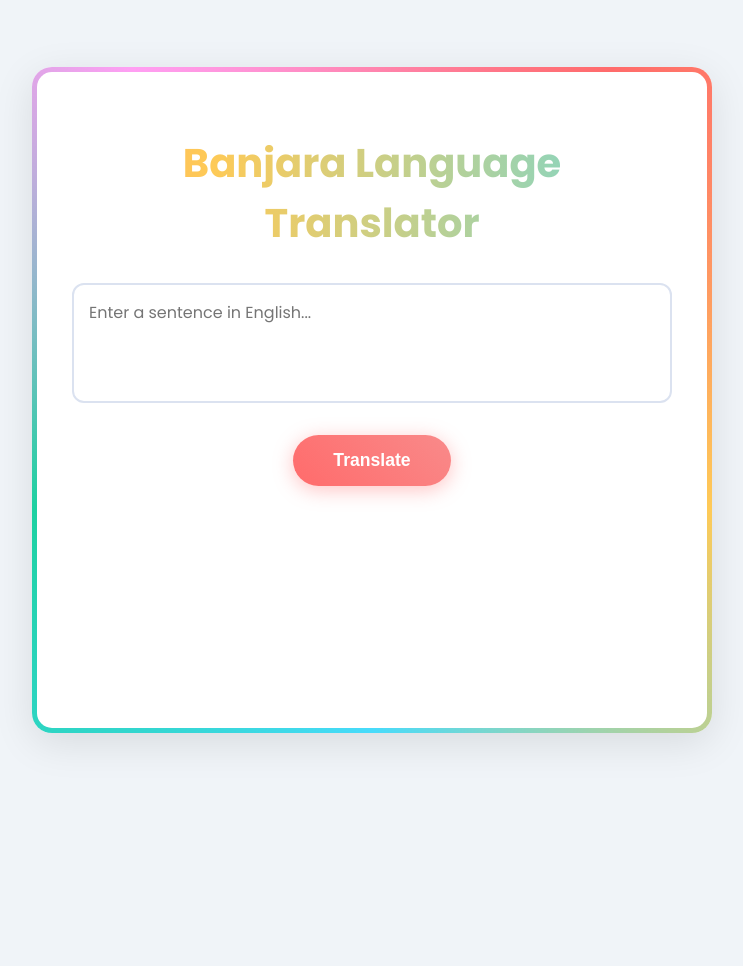
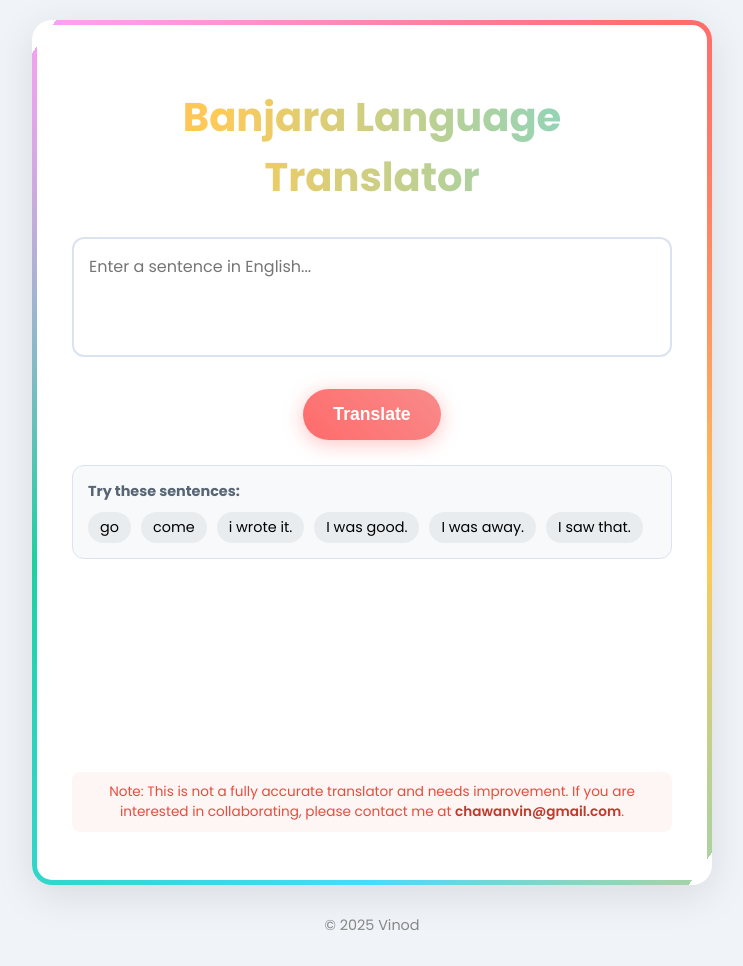
Before and after one commit to 218r5a0503/web, a Flask app: page / in a window 1280 px wide. Shown: the whole page, without its empty margins (268-1011 px from the left). Before the commit the page ends 743 px from the top, so only its background shows below. Run offline with Flask 3, Linux system fonts and the light colour scheme; parts of the project's set-up code (start-up, migrations or seed data) failed here and were passed over.

Commit message:
update text and footer

```diff
--- a/templates/index.html
+++ b/templates/index.html
@@ -13,6 +13,7 @@
             font-family: 'Poppins', sans-serif;
             background-color: #f0f4f8; /* Light background */
             display: flex;
+            flex-direction: column; /* Allow footer to sit below */
             justify-content: center;
             align-items: center;
             min-height: 100vh;
@@ -33,6 +34,7 @@
             text-align: center;
             overflow: hidden; /* Hide the overflowing parts of the rotating border */
             z-index: 1;
+            margin-bottom: 20px; /* Space above footer */
         }
 
         /* --- 360 Degree Colorful Rotating Border --- */
@@ -41,34 +43,26 @@
             position: absolute;
             top: 50%;
             left: 50%;
-            width: 150%; /* Make it larger than the container */
+            width: 150%;
             height: 150%;
             z-index: -1;
-            background: conic-gradient(
-                from 0deg,
-                #ff6b6b, #feca57, #48dbfb, #1dd1a1, #ff9ff3, #ff6b6b
-            );
+            background: conic-gradient(from 0deg, #ff6b6b, #feca57, #48dbfb, #1dd1a1, #ff9ff3, #ff6b6b);
             transform: translate(-50%, -50%);
             animation: rotate-border 6s linear infinite;
         }
 
-        /* The actual padding effect is created by an inner element */
         .translator-container::after {
             content: '';
             position: absolute;
-            inset: 5px; /* This creates the "padding" for the border */
+            inset: 5px;
             background: #ffffff;
             border-radius: 15px;
             z-index: -1;
         }
 
         @keyframes rotate-border {
-            0% {
-                transform: translate(-50%, -50%) rotate(0deg);
-            }
-            100% {
-                transform: translate(-50%, -50%) rotate(360deg);
-            }
+            0% { transform: translate(-50%, -50%) rotate(0deg); }
+            100% { transform: translate(-50%, -50%) rotate(360deg); }
         }
 
         /* --- Animated Header Text --- */
@@ -76,15 +70,11 @@
             font-size: 2.5rem;
             font-weight: 700;
             margin-bottom: 30px;
-            /* Create a gradient background */
             background: linear-gradient(90deg, #ff6b6b, #feca57, #48dbfb, #1dd1a1, #ff9ff3);
             background-size: 400% 400%;
-            /* Clip the background to the text */
             -webkit-background-clip: text;
             background-clip: text;
-            /* Make the text color transparent to show the gradient */
             color: transparent;
-            /* Animate the background position */
             animation: text-flow 8s ease-in-out infinite;
         }
 
@@ -94,7 +84,12 @@
             100% { background-position: 0% 50%; }
         }
 
-        /* --- Input Textarea with Focus Animation --- */
+        /* --- Input Area --- */
+        .input-area {
+            position: relative;
+            margin-bottom: 25px;
+        }
+
         textarea {
             width: 100%;
             height: 120px;
@@ -106,33 +101,45 @@
             resize: none;
             box-sizing: border-box;
             transition: all 0.3s ease;
-            margin-bottom: 25px;
         }
 
-        /* "Flow" animation on focus */
         textarea:focus {
             outline: none;
             border-color: #48dbfb;
             box-shadow: 0 0 15px rgba(72, 219, 251, 0.5);
         }
 
-        /* --- Colorful Submit Button --- */
+        /* --- Buttons --- */
+        .button-group {
+            display: flex;
+            justify-content: center;
+            gap: 15px;
+            flex-wrap: wrap;
+        }
+
         button {
-            padding: 15px 40px;
+            padding: 15px 30px;
             font-size: 1.1rem;
             font-weight: 600;
             color: white;
             border: none;
             border-radius: 50px;
             cursor: pointer;
+            transition: all 0.3s ease;
+            display: flex;
+            align-items: center;
+            justify-content: center;
+            gap: 8px;
+        }
+
+        #translate-btn {
             background: linear-gradient(45deg, #ff6b6b, #f98a8a);
             box-shadow: 0 4px 20px rgba(255, 107, 107, 0.4);
-            transition: all 0.3s ease;
         }
 
         button:hover {
             transform: translateY(-3px);
-            box-shadow: 0 8px 25px rgba(255, 107, 107, 0.6);
+            box-shadow: 0 8px 25px rgba(0, 0, 0, 0.2);
         }
 
         button:active {
@@ -142,17 +149,17 @@
         /* --- Animated Result Pop-up --- */
         .result {
             margin-top: 30px;
-            opacity: 0; /* Hidden by default */
+            opacity: 0;
             transform: scale(0.8) translateY(20px);
             transition: all 0.5s cubic-bezier(0.175, 0.885, 0.32, 1.275);
             position: relative;
+            visibility: hidden;
         }
 
-        /* This class will be added by your backend logic to show the result */
-        /* For demonstration, I'm showing it by default if the content exists */
         .result.show {
             opacity: 1;
             transform: scale(1) translateY(0);
+            visibility: visible;
         }
 
         .result h3 {
@@ -160,7 +167,7 @@
             margin-bottom: 10px;
         }
 
-        .result p {
+        .result > p { /* Target the main prediction text */
             font-size: 1.5rem;
             font-weight: 600;
             color: #222f3e;
@@ -168,7 +175,60 @@
             padding: 20px;
             border-radius: 12px;
             min-height: 60px;
+            white-space: pre-wrap;
         }
+
+        /* --- Suggestions Section --- */
+        .suggestions {
+            margin-top: 25px;
+            text-align: left;
+            border: 1px solid #dbe2f0;
+            border-radius: 12px;
+            padding: 15px;
+            background-color: #f8f9fa;
+        }
+        .suggestions p {
+            font-size: 0.9rem;
+            color: #576574;
+            margin-bottom: 10px;
+            margin-top: 0;
+        }
+        .suggestions .tags {
+            display: flex;
+            flex-wrap: wrap;
+            gap: 10px;
+        }
+        .suggestions .tag {
+            background-color: #e9ecef;
+            padding: 5px 12px;
+            border-radius: 20px;
+            font-size: 0.9rem;
+            cursor: pointer;
+            transition: all 0.2s ease;
+        }
+        .suggestions .tag:hover {
+            background-color: #ced4da;
+            transform: scale(1.05);
+        }
+
+        /* --- Note Section --- */
+        .disclaimer-note {
+            margin-top: 30px;
+            font-size: 0.85rem;
+            color: #e74c3c; /* Red color for the note */
+            padding: 10px;
+            background-color: rgba(231, 76, 60, 0.05);
+            border-radius: 8px;
+        }
+        .disclaimer-note a {
+            color: #c0392b;
+            font-weight: 600;
+            text-decoration: none;
+        }
+        .disclaimer-note a:hover {
+            text-decoration: underline;
+        }
+
 
         /* --- Twinkling Stars Animation --- */
         .star {
@@ -178,7 +238,6 @@
             animation: twinkle 1.5s infinite;
             opacity: 0;
         }
-
         .star.s1 { top: -10px; left: 15%; width: 8px; height: 8px; animation-delay: 0s; }
         .star.s2 { top: 20px; left: 5%; width: 12px; height: 12px; animation-delay: 0.2s; }
         .star.s3 { top: 50px; left: 18%; width: 6px; height: 6px; animation-delay: 0.8s; }
@@ -192,40 +251,86 @@
             100% { transform: scale(0.5); opacity: 0; }
         }
 
+        /* --- Footer --- */
+        footer {
+            text-align: center;
+            padding: 10px 0;
+            color: #888;
+            font-size: 0.9rem;
+        }
+
     </style>
 </head>
 <body>
 
 <div class="translator-container">
     <h1>Banjara Language Translator</h1>
-    <form method="POST" action="#"> <!-- Using # for demo -->
-        <textarea name="src_sentence" placeholder="Enter a sentence in English..."></textarea><br>
-        <button type="submit">Translate</button>
+
+    <!-- This form will now submit to your Flask backend -->
+    <form method="POST" action="/">
+        <div class="input-area">
+            <!-- The name="src_sentence" is crucial for Flask to get the data -->
+            <!-- The value is now safely accessed to prevent errors on initial load -->
+            <textarea id="src-sentence" name="src_sentence" placeholder="Enter a sentence in English...">{{ request.form.get('src_sentence', '') }}</textarea>
+        </div>
+
+        <div class="button-group">
+            <!-- The button is now a submit type -->
+            <button type="submit" id="translate-btn">Translate</button>
+        </div>
     </form>
 
-    <!--
-      The 'show' class makes the result visible with an animation.
-      Your backend template engine (like Flask/Jinja2) should add this class
-      conditionally when a prediction is available.
+    <!-- Suggestions Section -->
+    <div class="suggestions">
+        <p><strong>Try these sentences:</strong></p>
+        <div class="tags">
+            <span class="tag">go</span>
+            <span class="tag">come</span>
+            <span class="tag">i wrote it.</span>
+            <span class="tag">I was good.</span>
+            <span class="tag">I was away.</span>
+            <span class="tag">I saw that.</span>
+        </div>
+    </div>
 
-      Example with Jinja2:
-      <div class="result {% if prediction %}show{% endif %}">
-    -->
-    <div class="result {% if prediction %}show{% endif %}">
-        <!-- Stars for decoration -->
+    <!-- The 'show' class is now added by Flask/Jinja2 if a prediction exists -->
+    <div class="result {% if prediction %}show{% endif %}" id="result-container">
         <div class="star s1"></div>
         <div class="star s2"></div>
         <div class="star s3"></div>
         <div class="star s4"></div>
         <div class="star s5"></div>
         <div class="star s6"></div>
+        <h3>Translation:</h3>
+        <!-- This now displays the prediction variable from your Flask app -->
+        <p id="prediction-text">{{ prediction }}</p>
+    </div>
 
-        <h3>Translation:</h3>
+    <!-- Disclaimer Note -->
+    <p class="disclaimer-note">
+        Note: This is not a fully accurate translator and needs improvement. If you are interested in collaborating, please contact me at <a href="mailto:chawanvin@gmail.com">chawanvin@gmail.com</a>.
+    </p>
+</div>
 
-        <!-- The prediction from your backend goes here -->
-        <p>{{ prediction or 'Your translation will appear here...' }}</p>
-    </div>
-</div>
+<footer>
+    &copy; 2025 Vinod
+</footer>
+
+<script>
+    // --- DOM Elements ---
+    const srcSentenceTextarea = document.getElementById('src-sentence');
+    const suggestionTags = document.querySelectorAll('.suggestions .tag');
+
+    // --- Suggestion Tags Logic ---
+    // This part remains to allow users to click on suggestions
+    suggestionTags.forEach(tag => {
+        tag.addEventListener('click', () => {
+            srcSentenceTextarea.value = tag.textContent;
+            srcSentenceTextarea.focus();
+        });
+    });
+
+</script>
 
 </body>
 </html>
```
